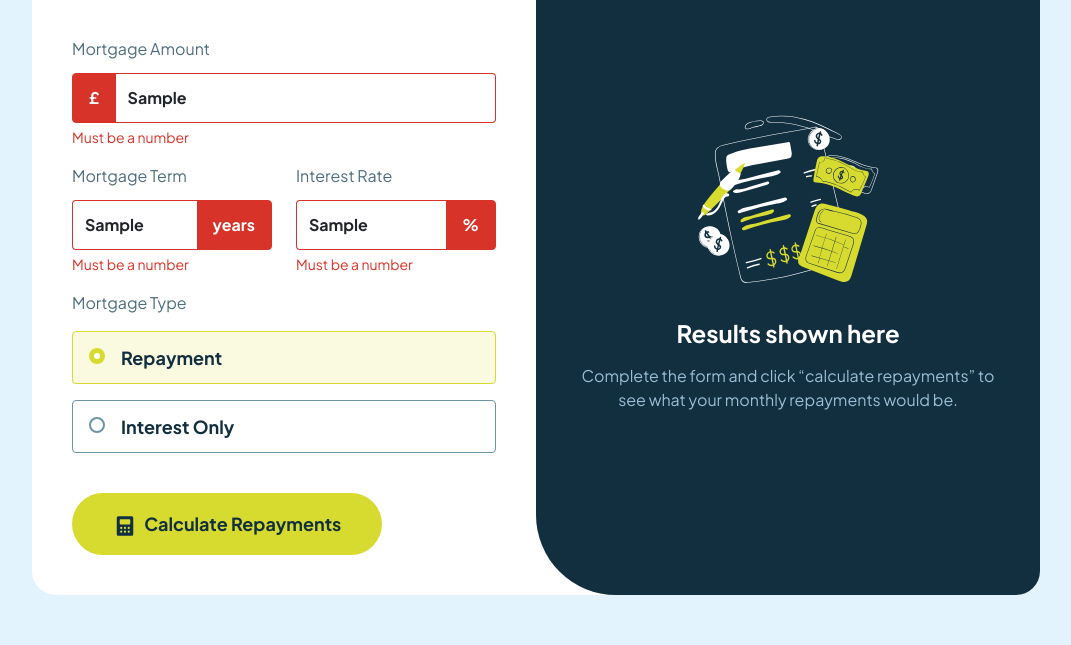
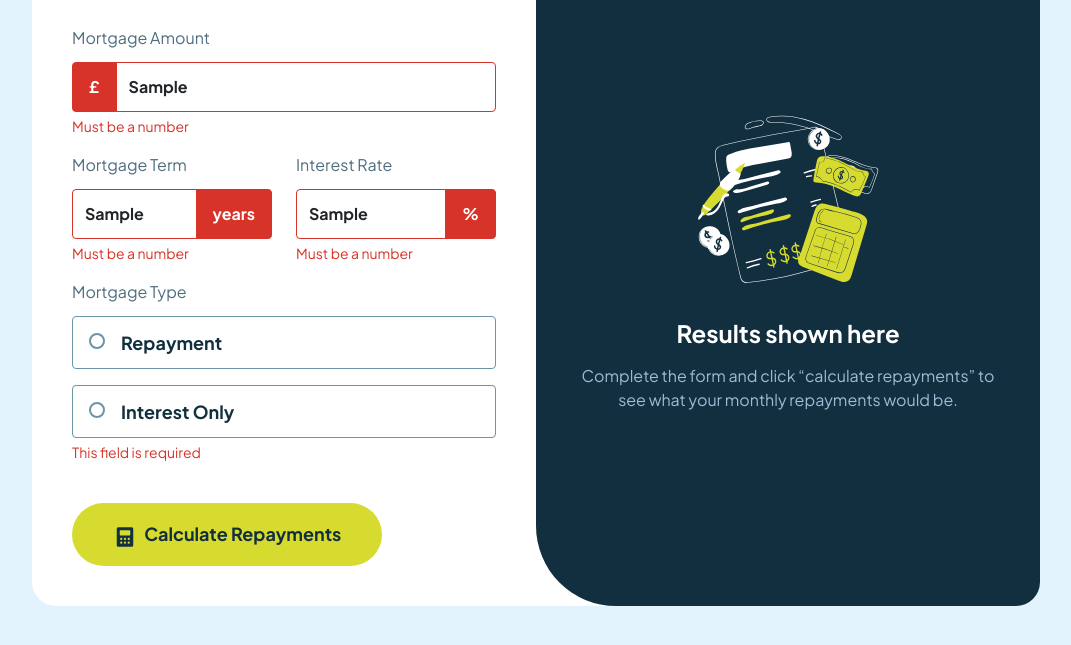
Before and after one commit to RichLlew182/mortgage-calculator, a plain HTML site: page index.html in a window 1280 px wide. Both pictures are taken after typing "Sample", "Sample", "Sample" into the empty fields and a click on the button "Calculate Repayments". Shown: the part 139-784 px from the top of the page, without its empty margins (104-1175 px from the left). Drawn offline with nearby package versions, Linux system fonts and the light colour scheme.

Commit message:
some more adjustments to the error handling

```diff
--- a/index.html
+++ b/index.html
@@ -68,16 +68,18 @@
                 </div>
               </div>
 
-              <label for="mortgage-type">Mortgage Type</label>
-              <div class="checkbox border rounded-2 d-flex gap-3 w-100">
-                <input class="form-check-input" type="radio" id="repayment" name="mortgage-type" value="Repayment"
-                  checked="true">
+              <div class="checkboxes">
+                <p class="form-label">Mortgage Type</p>
+                <div class="checkbox border rounded-2 d-flex gap-3 w-100 mb-3">
+                  <input class="form-check-input" type="radio" id="repayment" name="mortgage-type" value="Repayment">
                   <label for="repayment" class="form-check-label fw-bold color-slate-900 fs-5">Repayment</label>
                 </div>
                 <div class="checkbox border rounded-2 d-flex gap-3 w-100 lh-base">
                   <input class="form-check-input" type="radio" id="interestOnly" name="mortgage-type"
                     value="Interest Only">
                   <label for="interestOnly" class="form-check-label fw-bold color-slate-900 fs-5">Interest Only</label>
+                </div>
+                <div class="error form-text error-mortgage-type"></div>
               </div>
 
             </div>
--- a/script.js
+++ b/script.js
@@ -3,8 +3,10 @@ const formInputs = document.querySelectorAll('#mortgageCalculatorForm input:not(
 const mortgageAmountInput = document.querySelector('input[name="mortgage-amount"]');
 const mortgageTermInput = document.querySelector('input[name="mortgage-term"]');
 const interestRateInput = document.querySelector('input[name="interest-rate"]');
-const mortgageTypeInput = document.querySelector('input[name="mortgage-type"]');
-
+const mortgageTypes = document.querySelectorAll('input[name="mortgage-type"]')
+const mortgageTypeRepayment = document.querySelector('input[value="Repayment"]');
+const mortgageTypeInterestOnly = document.querySelector('input[value="Interest Only"]');
+const mortgateTypeError = document.querySelector('.error-mortgage-type')
 
 formInputs.forEach(function (el) {
 
@@ -15,6 +17,15 @@ formInputs.forEach(function (el) {
             this.parentElement.nextElementSibling.innerHTML = ''
         }
     })
+
+})
+
+mortgageTypes.forEach(function (el) {
+
+    el.addEventListener('input', function () {
+        this.parentElement.parentElement.lastElementChild.innerHTML = ''
+    })
+
 
 })
 
@@ -40,7 +51,6 @@ mortgageCalculatorForm.addEventListener('submit', function (e) {
             el.classList.add('error');
             el.parentElement.nextElementSibling.innerHTML = errorMessage;
             hasError = true
-
         }
 
         else if (!numRegex.test(el.value)) {
@@ -54,6 +64,13 @@ mortgageCalculatorForm.addEventListener('submit', function (e) {
         }
 
     })
+
+    if (!mortgageTypeRepayment.checked && !mortgageTypeInterestOnly.checked) {
+        mortgateTypeError.innerHTML = errorMessage
+        hasError = true;
+    } else {
+        mortgateTypeError.innerHTML = ''
+    }
 
     if (hasError) {
         return;
--- a/style.css
+++ b/style.css
@@ -21,7 +21,12 @@
 
     --bs-border-radius: 0.25rem;
     --bs-border-radius-xxl: 1.5rem;
-    --bs-border-color: var(--slate-500)
+    --bs-border-color: var(--slate-500);
+
+}
+
+.btn {
+    --bs-btn-hover-bg: var(--limeLight)
 }
 
 .border-lime {
@@ -119,7 +124,8 @@ h2 {
 }
 
 label,
-.input-group-text {
+.input-group-text,
+.form-label {
     color: var(--slate-700)
 }
 
@@ -136,13 +142,20 @@ label,
     border-color: var(--lime);
 }
 
-.form-control:focus {
+.form-control:hover,
+.input-group:has(:hover) .input-group-text {
+    border-color: var(--slate-900);
+}
+
+.form-control:focus,
+.form-control:active {
     border-color: var(--lime);
     -webkit-box-shadow: none;
     box-shadow: none;
 }
 
-.input-group:has(:focus) .input-group-text {
+.input-group:has(:focus) .input-group-text,
+.input-group:has(:active) .input-group-text {
     background-color: var(--lime);
     border-color: var(--lime);
     color: var(--slate-900)
@@ -161,9 +174,17 @@ label,
 
 .checkbox {
     padding: 12px 16px;
+    -webkit-transition: ease .3s;
+    -o-transition: ease .3s;
+    transition: ease .3s;
 }
 
-.checkbox:has(:checked) {
+.checkbox:hover {
+    border-color: var(--lime) !important;
+}
+
+.checkbox:has(:checked),
+.checkbox:has(:focus) {
     border-color: var(--lime) !important;
     background-color: var(--limeLighter);
 }
@@ -176,6 +197,7 @@ label,
 .form-check-input:focus {
     -webkit-box-shadow: none;
     box-shadow: none;
+    border-color: var(--lime);
 }
 
 .btn.bg-lime:hover {
@@ -204,13 +226,13 @@ button#clearBtn:hover {
     max-width: 1008px;
 }
 
-div.error {
+.error.form-text {
     color: var(--red);
     font-size: 14px;
 }
 
 input.error {
-    border: 1px solid var(--red)
+    border: 1px solid var(--red) !important
 }
 
 .repayment-amount {
```
Lines whose indentation alone changed are shown as unchanged.
